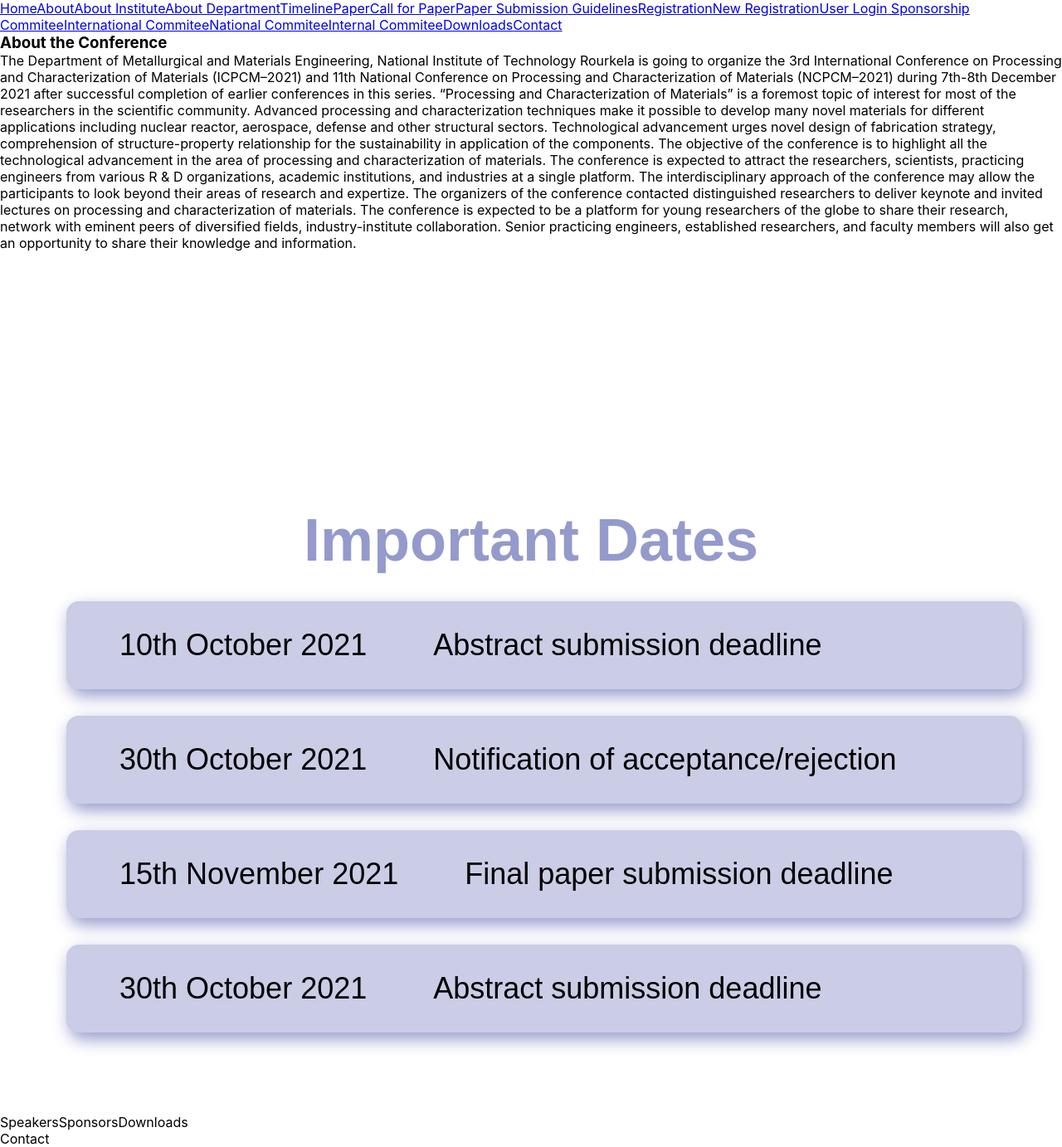
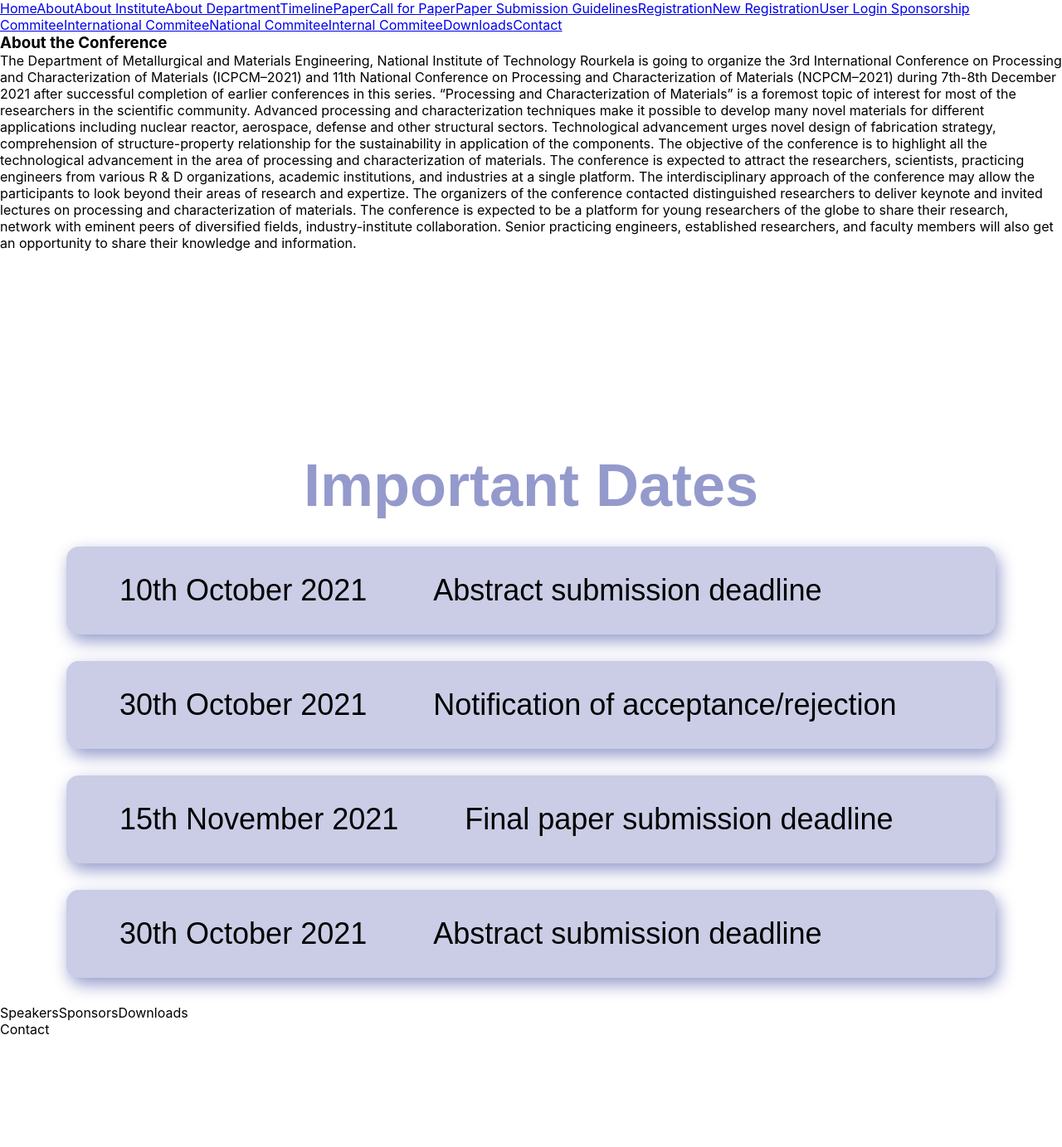
Before and after one commit to Webwiznitr/ICPCM-2021, a React (Create React App) app: page / in a window 1280 px wide. Shown: the whole page at 83% size. After the commit the page ends 1251 px from the top, so only its background shows below. Built offline with nearby package versions, Linux system fonts and the light colour scheme.

Commit message:
timeline updated

```diff
--- a/src/pages/Timeline.css
+++ b/src/pages/Timeline.css
@@ -6,7 +6,7 @@
 
 .timeline {
   /*width: 100vw;*/
-  height: 100vh;
+  height: 100%;
   display: flex;
   flex-direction: column;
   overflow: hidden;
@@ -15,6 +15,7 @@
   padding-left: 4rem;
   position: center;
   justify-content: center;
+  overflow: hidden;
 }
 
 .heading {
@@ -33,17 +34,19 @@
 .schedule{
   position: relative;
   justify-content: center;
-  width: fit-content;
+  width: 100%;
+  height: fit-content;
   padding: 0px 1rem 0px 1rem;
 }
 
 .tcards{
   position: relative;
   justify-content: center;
+  width: 100%;
 }
 
 .tcard{
-  width: 90vw;
+  width: 100%;
   border-radius: 15px;
   padding: 2rem 2rem 2rem 2rem;
   margin: 2rem 0px 2rem 0px;
@@ -51,6 +54,7 @@
   height: 100px;
   background: #CACDE5;
   height: fit-content;
+  display: block;
 
 }
 
@@ -59,6 +63,7 @@
   padding-left: 2rem;
   display: flex;
   flex-direction: row;
+  width: auto;
 }
 
 .tdate{
```
